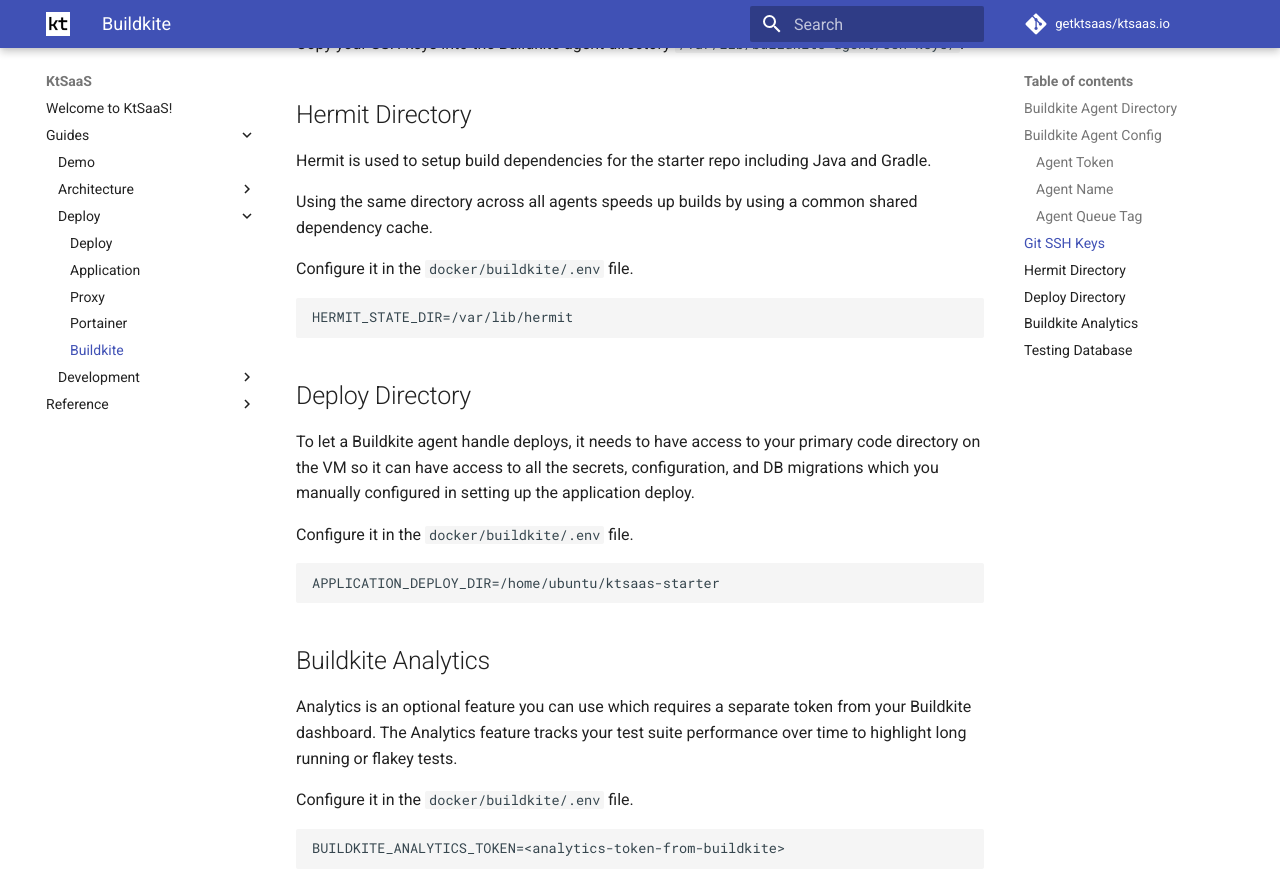
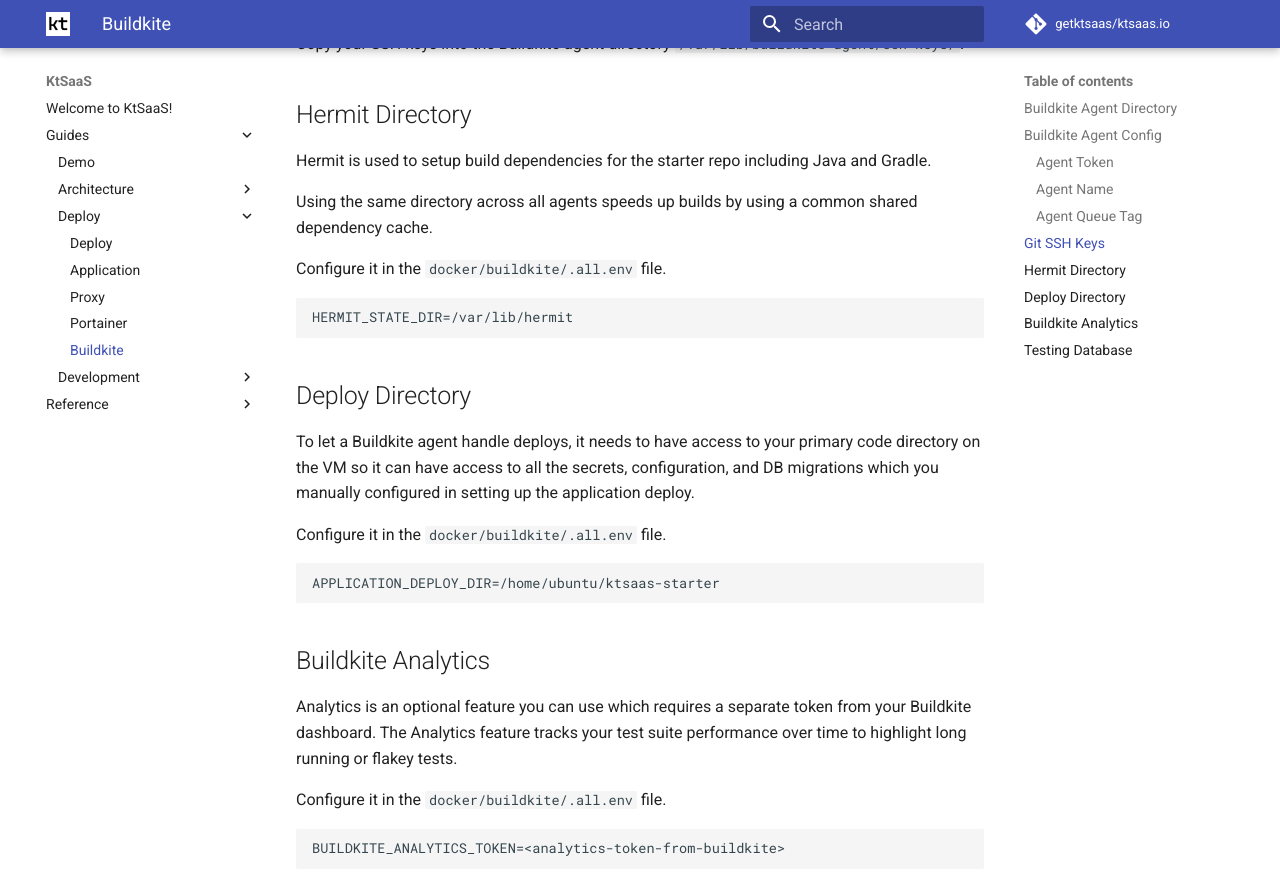
Before and after one commit to getktsaas/ktsaas.io, an MkDocs documentation site: the page built from docs/docs/guides/deploy/5-buildkite.md, in a window 1280 px wide and 900 px high, scrolled down 2063 px. Shown: the top 895 px of the window. Built offline with MkDocs 1.6.1 and Material for MkDocs 9.7.7, drawn with Linux system fonts in a browser that asks for light colours; comment, search, counter and statistics services are not loaded; some of the changed text lies outside the part shown.

Commit message:
Add buildkite docs

````diff
--- a/docs/docs/guides/deploy/5-buildkite.md
+++ b/docs/docs/guides/deploy/5-buildkite.md
@@ -28,7 +28,7 @@ Note: the start/stop script includes commented out WIP functionality for handlin
 
 The Buildkite agent runs all CI tasks within a specific directory that you can configure. In the below example, `/var/lib/buildkite-agent` is used.
 
-Configure it in the `docker/buildkite/.env` file.
+Configure it in the `docker/buildkite/.all.env` file.
 
 ```
 BUILDKITE_AGENT_DIR=/var/lib/buildkite-agent
@@ -79,7 +79,7 @@ Hermit is used to setup build dependencies for the starter repo including Java a
 
 Using the same directory across all agents speeds up builds by using a common shared dependency cache.
 
-Configure it in the `docker/buildkite/.env` file.
+Configure it in the `docker/buildkite/.all.env` file.
 
 ```
 HERMIT_STATE_DIR=/var/lib/hermit
@@ -89,7 +89,7 @@ HERMIT_STATE_DIR=/var/lib/hermit
 
 To let a Buildkite agent handle deploys, it needs to have access to your primary code directory on the VM so it can have access to all the secrets, configuration, and DB migrations which you manually configured in setting up the application deploy.
 
-Configure it in the `docker/buildkite/.env` file.
+Configure it in the `docker/buildkite/.all.env` file.
 
 ```
 APPLICATION_DEPLOY_DIR=/home/ubuntu/ktsaas-starter
@@ -99,7 +99,7 @@ APPLICATION_DEPLOY_DIR=/home/ubuntu/ktsaas-starter
 
 Analytics is an optional feature you can use which requires a separate token from your Buildkite dashboard. The Analytics feature tracks your test suite performance over time to highlight long running or flakey tests.
 
-Configure it in the `docker/buildkite/.env` file.
+Configure it in the `docker/buildkite/.all.env` file.
 
 ```
 BUILDKITE_ANALYTICS_TOKEN=<analytics-token-from-buildkite>
````
